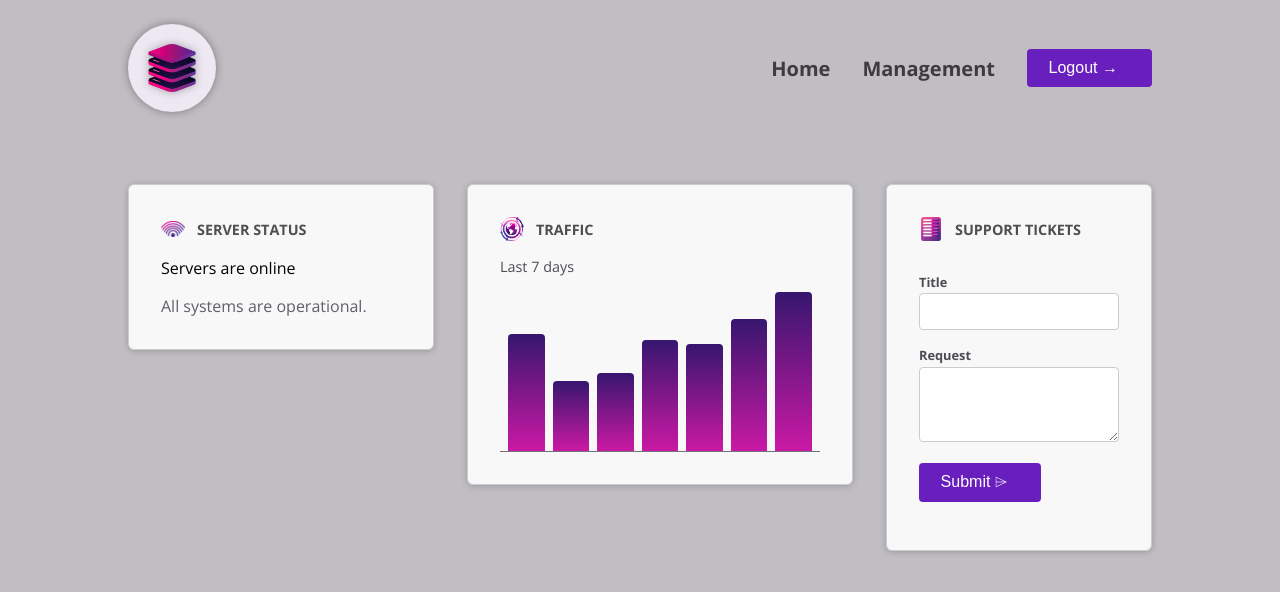
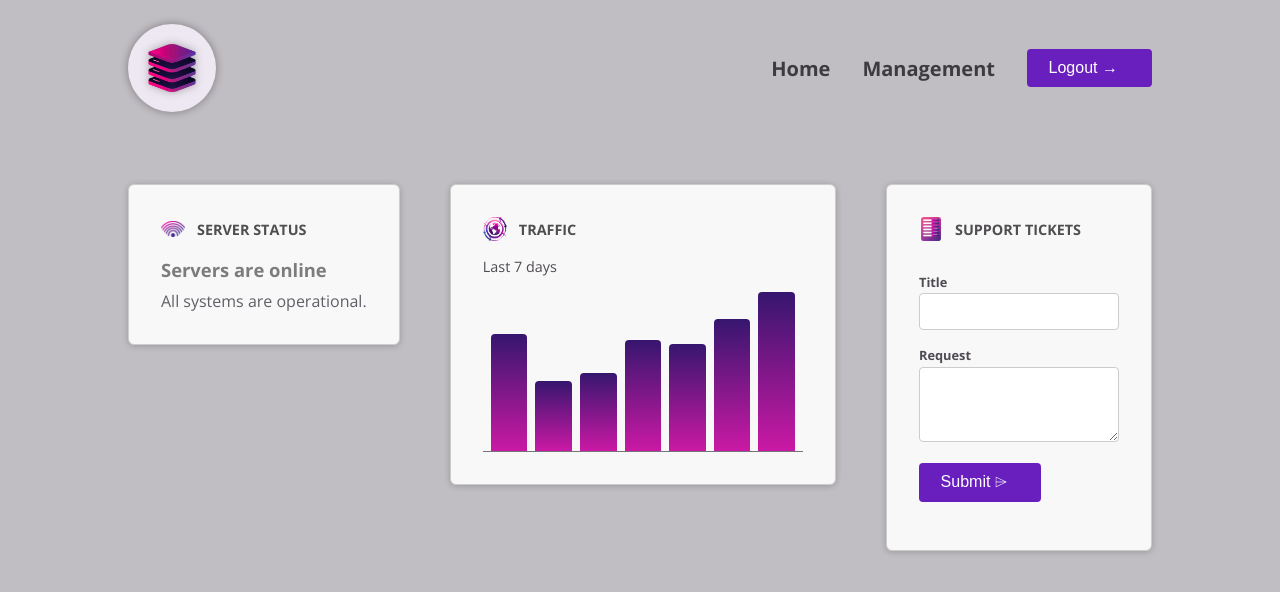
Before and after one commit to Rishav83523/Component, an Angular app: page / in a window 1280 px wide. Shown: the top 592 px of the page. Built offline with nearby package versions, Linux system fonts and the light colour scheme.

Commit message:
class status binding

```diff
--- a/src/app/dashboard/server-status/server-status.component.html
+++ b/src/app/dashboard/server-status/server-status.component.html
@@ -1,5 +1,4 @@
-<article>
-  <div id="status">
+<div [class.status]="currentStatus === 'online'">
   @if (currentStatus === 'online') {
   <p>Servers are online</p>
   <p>All systems are operational.</p>
@@ -11,4 +10,3 @@
   <p>Fetching server status failed.</p>
   }
 </div>
-</article>
--- a/src/index.html
+++ b/src/index.html
@@ -1,13 +1,23 @@
 <!doctype html>
 <html lang="en">
+
 <head>
   <meta charset="utf-8">
-  <title>CmpDeepDive</title>
+  <title>Server Tickets</title>
   <base href="/">
-  <meta name="viewport" content="width=device-width, initial-scale=1">
-  <link rel="icon" type="image/x-icon" href="favicon.ico">
+  <meta
+    name="viewport"
+    content="width=device-width, initial-scale=1"
+  >
+  <link
+    rel="icon"
+    type="image/x-icon"
+    href="favicon.ico"
+  >
 </head>
+
 <body>
   <app-root></app-root>
 </body>
+
 </html>
```
Also changed, not shown: notes.txt. Lines whose indentation alone changed are shown as unchanged.
